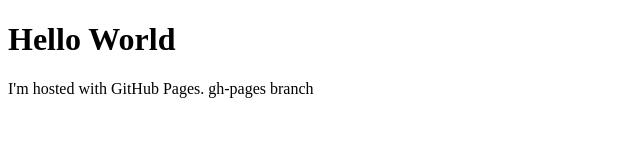
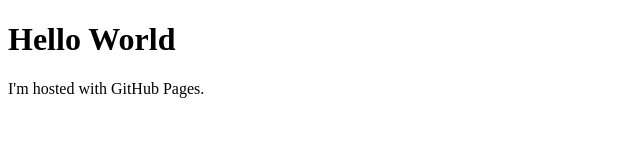
Before and after one commit to NJ-Brad/NJ-Brad.github.io, a plain HTML site: page index.html in a window 1280 px wide. Shown: the whole page, without its empty margins (0-640 px from the left). Drawn offline with Linux system fonts and the light colour scheme.

Commit message:
Update index.html

```diff
--- a/index.html
+++ b/index.html
@@ -2,6 +2,6 @@
 <html>
 <body>
 <h1>Hello World</h1>
-<p>I'm hosted with GitHub Pages. gh-pages branch</p>
+<p>I'm hosted with GitHub Pages.</p>
 </body>
 </html>
```
